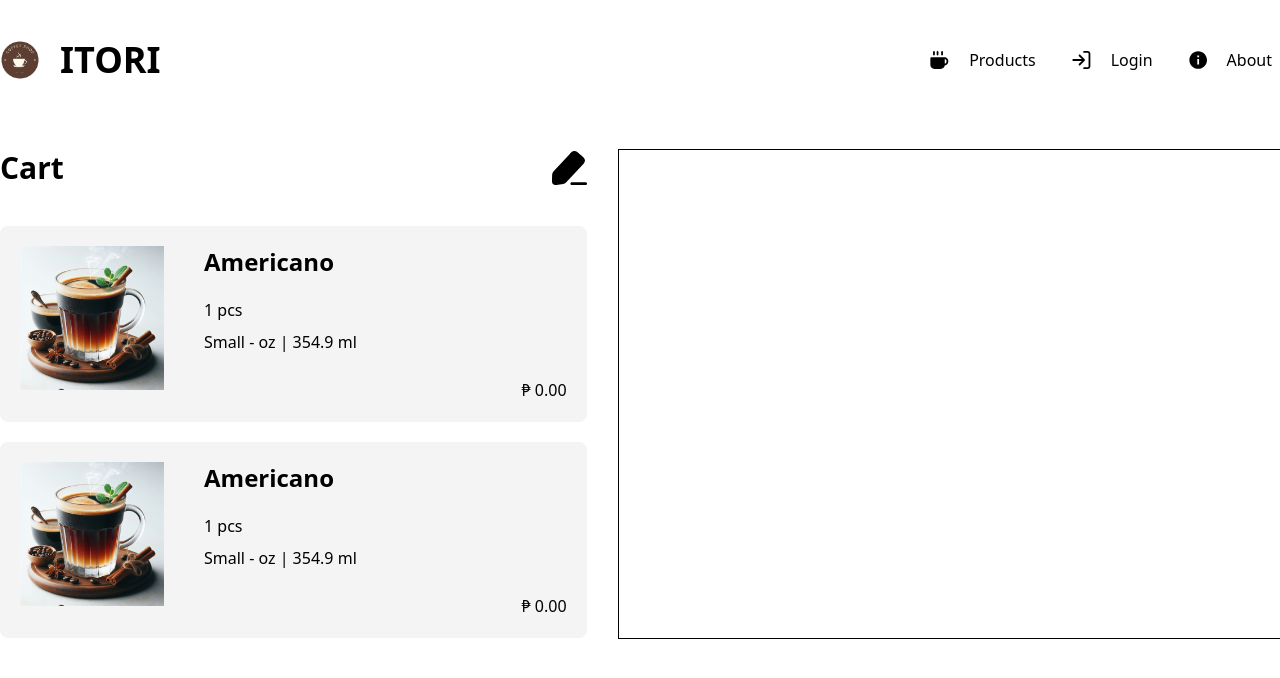
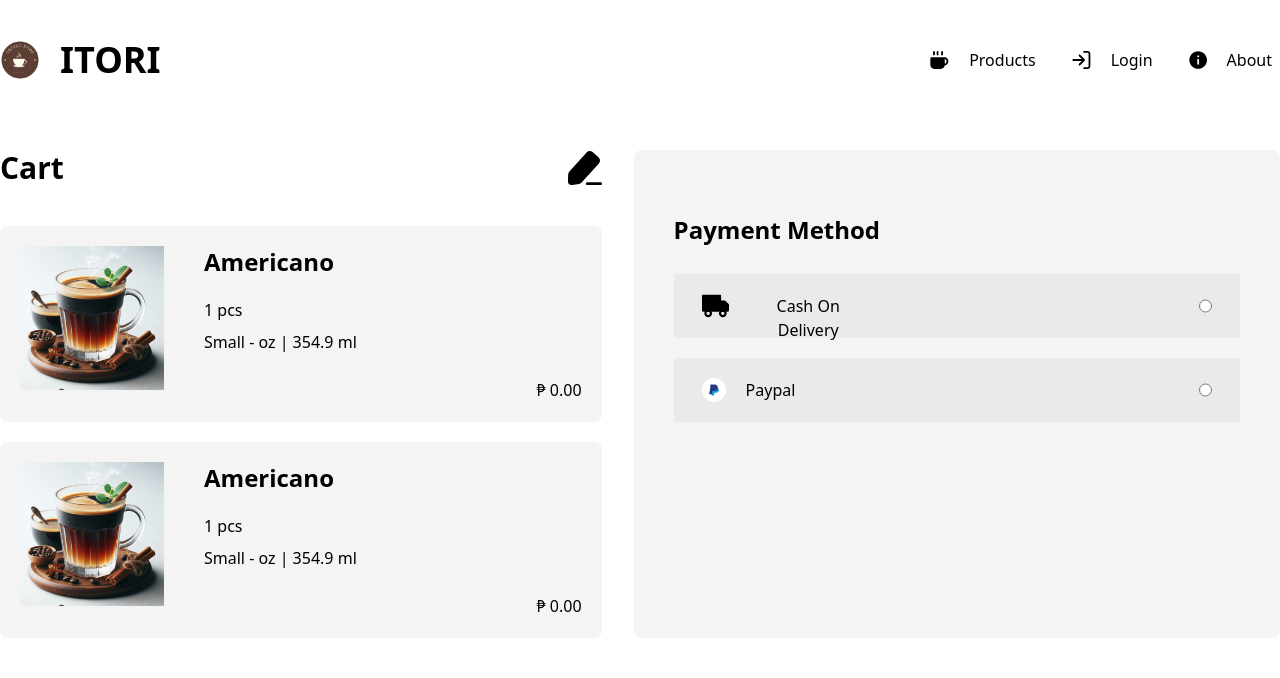
Before and after one commit to Niwa-Studio/Itori, a React (Vite) app: page /checkout in a window 1280 px wide. Shown: the top 678 px of the page. Built offline with nearby package versions, Linux system fonts and the light colour scheme.

Commit message:
D - Order Summary top

```diff
--- a/src/pages/CheckoutPage.jsx
+++ b/src/pages/CheckoutPage.jsx
@@ -1,5 +1,7 @@
 import React from "react";
 import edit from "../assets/icons/edit.svg";
+import truck from "../assets/icons/truck.svg";
+import paypal from "../assets/icons/paypal-logo-img.png";
 import productsData from "../data/productsData.js";
 
 const { imageURL, name, price } = productsData[0];
@@ -37,11 +39,47 @@ const Cart = () => {
   );
 };
 
+const OrderSummary = () => {
+  return (
+    <div className="flex flex-1 gap-10 rounded-lg bg-shapes-grey-3 px-10 py-16">
+      <div className="flex flex-1 flex-col gap-7">
+        <h1 className="text-2xl font-semibold">Payment Method</h1>
+        <div className="flex flex-col gap-5">
+          <button className="bg-shapes-grey-4">
+            <label
+              htmlFor="COD"
+              className="flex cursor-pointer justify-between px-7 py-5"
+            >
+              <div className="flex gap-5">
+                <img src={truck} alt="" />
+                Cash On Delivery
+              </div>
+              <input type="radio" name="payment" id="COD" />
+            </label>
+          </button>
+          <button className="bg-shapes-grey-4">
+            <label
+              htmlFor="paypal"
+              className="flex cursor-pointer justify-between px-7 py-5"
+            >
+              <div className="flex gap-5">
+                <img src={paypal} alt="" className="w-6 rounded-full" />
+                Paypal
+              </div>
+              <input type="radio" name="payment" id="paypal" />
+            </label>
+          </button>
+        </div>
+      </div>
+    </div>
+  );
+};
+
 const CheckoutPage = () => {
   return (
     <div className="mx-auto mt-[70px] flex gap-8 lg:container">
       <Cart />
-      <div className="basis-[53%] outline outline-1"></div>
+      <OrderSummary />
     </div>
   );
 };
```
